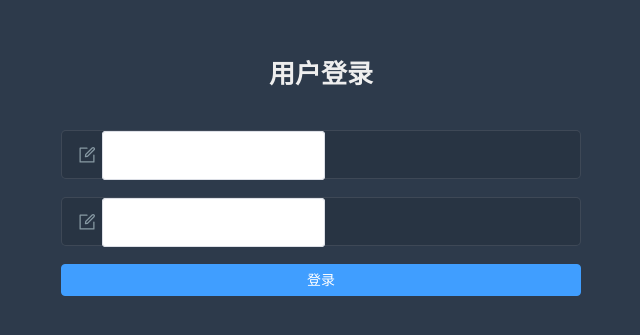
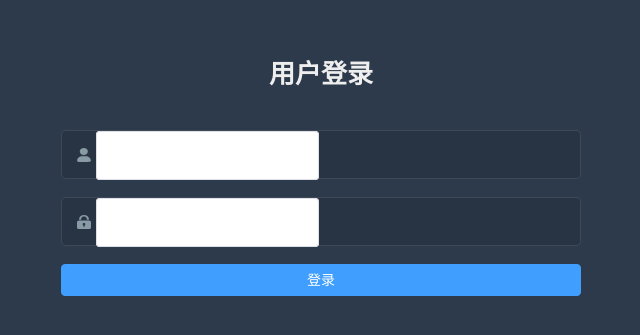
Before and after one commit to thornboo/boo-admin-serve, a Vue app: page /#/login in a window 1280 px wide. Shown: the part 107-442 px from the top of the page, without its empty margins (319-959 px from the left). Built offline with nearby package versions, Linux system fonts and the light colour scheme.

Commit message:
feat: 全局注册svg-icon组件

```diff
--- a/package.json
+++ b/package.json
@@ -24,6 +24,7 @@
     "eslint-plugin-vue": "^8.0.3",
     "sass": "^1.26.5",
     "sass-loader": "^8.0.2",
+    "svg-sprite-loader": "^6.0.9",
     "unplugin-auto-import": "^0.6.1",
     "unplugin-vue-components": "^0.17.21"
   },
--- /dev/null
+++ b/src/components/SvgIcon/indexS.vue
@@ -0,0 +1,30 @@
+<template>
+  <svg class="svg-icon" aria-hidden="true">
+    <use :xlink:href="iconName"></use>
+  </svg>
+</template>
+
+<script setup>
+import {defineProps, computed} from "vue";
+
+const props = defineProps({
+  icon: {
+    type: String,
+    required: true
+  }
+})
+
+const iconName = computed(() => {
+  return `#icon-${props.icon}`
+})
+</script>
+
+<style lang="scss" scoped>
+.svg-icon {
+  width: 1em;
+  height: 1em;
+  vertical-align: -0.15em;
+  fill: currentColor;
+  overflow: hidden;
+}
+</style>
--- /dev/null
+++ b/src/icons/index.js
@@ -0,0 +1,8 @@
+import SvgIcon from "../components/SvgIcon/indexS"
+
+const svgRequired = require.context('./svg', false, /\.svg$/)
+svgRequired.keys().forEach((item) => svgRequired(item))
+
+export default (app) => {
+    app.component('svg-icon', SvgIcon)
+}
--- a/src/main.js
+++ b/src/main.js
@@ -3,5 +3,8 @@ import App from './App.vue'
 import router from './router'
 import store from './store'
 import '@/styles/index.scss'
+import SvgIcon from "./icons/index"
 
-createApp(App).use(store).use(router).mount('#app')
+const app = createApp(App)
+SvgIcon(app)
+app.use(store).use(router).mount('#app')
--- a/src/view/login/indexL.vue
+++ b/src/view/login/indexL.vue
@@ -5,15 +5,17 @@
         <h3 class="title">用户登录</h3>
       </div>
       <el-form-item>
-        <el-icon :size="20" class="svg-container">
-          <edit/>
-        </el-icon>
+        <!--        <el-icon :size="20" class="svg-container">-->
+        <!--          <edit/>-->
+        <!--        </el-icon>-->
+        <svg-icon icon="user" class="svg-container"></svg-icon>
         <el-input v-model="form.name"></el-input>
       </el-form-item>
       <el-form-item>
-        <el-icon :size="20" class="svg-container">
-          <edit/>
-        </el-icon>
+        <!--        <el-icon :size="20" class="svg-container">-->
+        <!--          <edit/>-->
+        <!--        </el-icon>-->
+        <svg-icon icon="password" class="svg-container"></svg-icon>
         <el-input v-model="form.password"></el-input>
       </el-form-item>
       <el-button type="primary" class="login-button">登录</el-button>
@@ -23,7 +25,7 @@
 
 <script setup>
 import {ref} from 'vue'
-import {Edit} from '@element-plus/icons-vue'
+// import {Edit} from '@element-plus/icons-vue'
 
 const form = ref({
   name: '',
--- a/vue.config.js
+++ b/vue.config.js
@@ -2,16 +2,71 @@ const AutoImport = require('unplugin-auto-import/webpack')
 const Components = require('unplugin-vue-components/webpack')
 const {ElementPlusResolver} = require('unplugin-vue-components/resolvers')
 
+
+const path = require('path')
+
+function resolve(dir) {
+    return path.join(__dirname, dir)
+}
+
+const webpack = require('webpack')
 module.exports = {
-    // ...
-    configureWebpack: {
-        plugins: [
+    configureWebpack: (config) => {
+        config.plugins.push(
             AutoImport({
-                resolvers: [ElementPlusResolver()],
-            }),
+                resolvers: [ElementPlusResolver()]
+            })
+        )
+        config.plugins.push(
             Components({
-                resolvers: [ElementPlusResolver()],
-            }),
-        ],
+                resolvers: [ElementPlusResolver()]
+            })
+        )
+    },
+    chainWebpack(config) {
+        // 设置 svg-sprite-loader
+        // config 为 webpack 配置对象
+        // config.module 表示创建一个具名规则，以后用来修改规则
+        config.module
+            // 规则
+            .rule('svg')
+            // 忽略
+            .exclude.add(resolve('src\\icons'))
+            // 结束
+            .end()
+        // config.module 表示创建一个具名规则，以后用来修改规则
+        config.module
+            // 规则
+            .rule('icons')
+            // 正则，解析 .svg 格式文件
+            .test(/\.svg$/)
+            // 解析的文件
+            .include.add(resolve('src\\icons'))
+            // 结束
+            .end()
+            // 新增了一个解析的loader
+            .use('svg-sprite-loader')
+            // 具体的loader
+            .loader('svg-sprite-loader')
+            // loader 的配置
+            .options({
+                symbolId: 'icon-[name]'
+            })
+            // 结束
+            .end()
+        config
+            .plugin('ignore')
+            .use(new webpack.ContextReplacementPlugin(/moment[/\\]locale$/, /zh-cn$/))
+        config.module
+            .rule('icons')
+            .test(/\.svg$/)
+            .include.add(resolve("src\\icons"))
+            .end()
+            .use('svg-sprite-loader')
+            .loader('svg-sprite-loader')
+            .options({
+                symbolId: 'icon-[name]'
+            })
+            .end()
     }
 }
```
Also changed, not shown: 1 other file (tests, documents, lock files or other folders).
